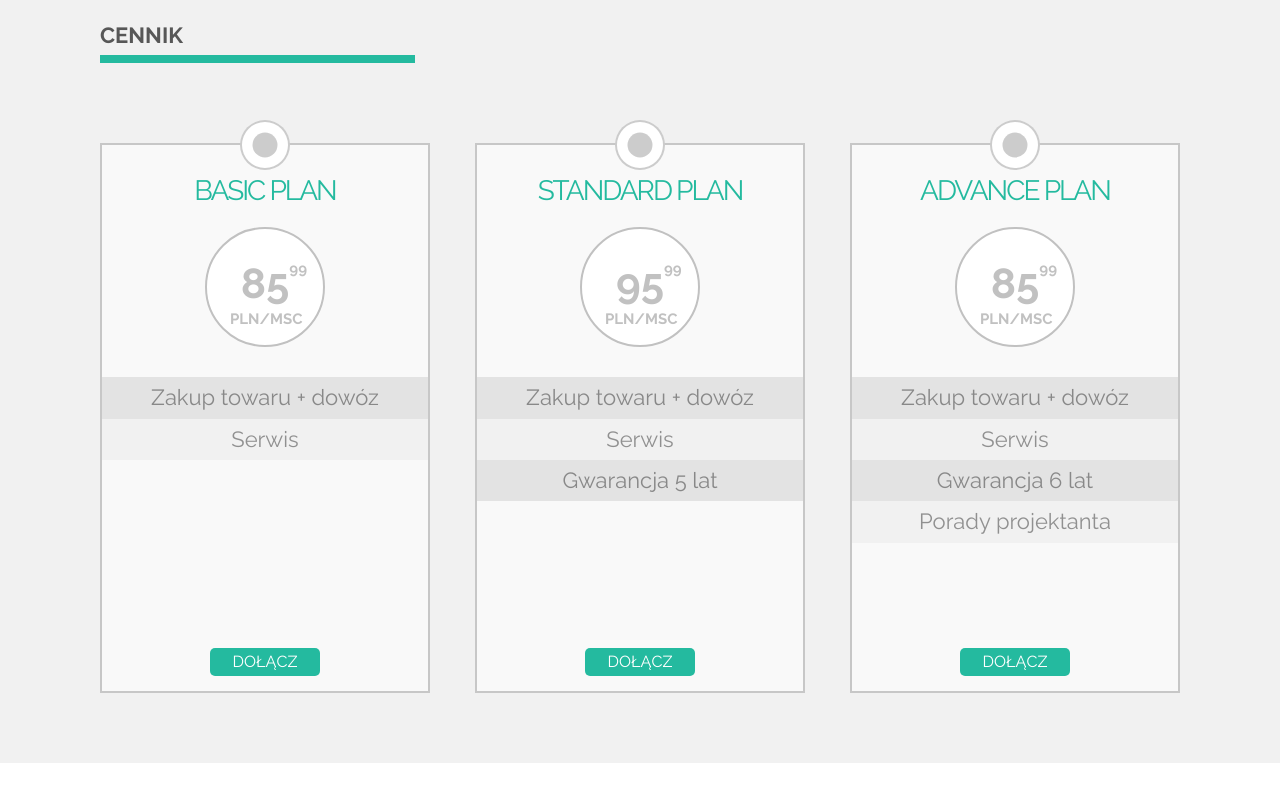
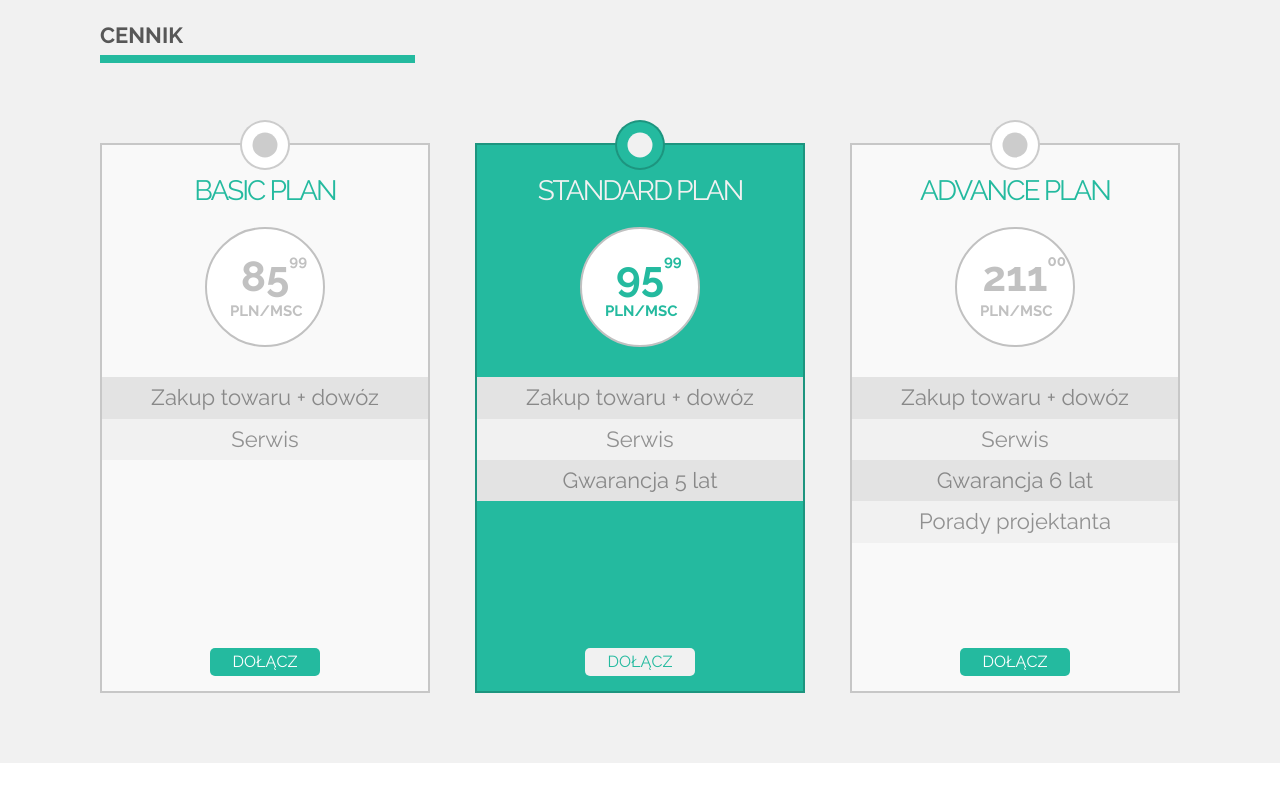
Before and after one commit to orszolka108/sitOnChair, a plain HTML site: page index.html in a window 1280 px wide. Shown: the part 900-1700 px from the top of the page. Drawn offline with nearby package versions, Linux system fonts and the light colour scheme.

Commit message:
Poprawki w sekcji pricing

```diff
--- a/css/style.css
+++ b/css/style.css
@@ -388,7 +388,37 @@ body {
     color: white;
 
 }
+/*style środkowego boxa*/
+.standard {
+    background-color: #24BA9F;
+}
 
+.standard .circle-standard {
+    background-color: #24BA9F;
+}
+.standard .circle-standard:after {
+    background-color: #f1f1f1;
+    z-index: 200;
+}
+
+.standard .standard-heading {
+    color: #f1f1f1;
+}
+
+.standard .pricing-btn {
+    background-color: #f1f1f1;
+    color: #24BA9F;
+}
+
+.standard .price-standard {
+    color: #24BA9F;
+}
+.standard .price-standard:after {
+    color: #24BA9F;
+}
+.standard .price-standard:before {
+    color: #24BA9F;
+}
 
 .pricing-circle-top {
     width: 50px;
@@ -442,7 +472,7 @@ body {
     margin-top: 20px;
     font-size: 42px;
     text-align: center;
-    line-height: 110px;
+    line-height: 95px;
     font-weight: 800;
     color: #c1c1c1;
     margin: 20px auto;
@@ -450,6 +480,13 @@ body {
 }
 .price:after {
     content: "99";
+    position: absolute;
+    color: #c1c1c1;
+    font-size: 15px;
+    top: -15px;
+}
+.price-advance:after {
+    content: "00";
     position: absolute;
     color: #c1c1c1;
     font-size: 15px;
@@ -526,7 +563,7 @@ body {
 /* ------------------------------------------------------------- */
 
 .form {
-    margin-top: 90px;
+    margin-top: 60px;
     display: flex;
     justify-content: space-between;
 }
--- a/index.html
+++ b/index.html
@@ -125,20 +125,20 @@
                     <a href="#" class="pricing-btn">Dołącz</a>
                 </div>
                 <div class="pricing-box standard">
-                    <span class="pricing-circle-top"></span>
-                    <h2 class="pricing-heading">standard plan</h2>
-                    <span class="price">95</span>
+                    <span class="pricing-circle-top circle-standard"></span>
+                    <h2 class="pricing-heading standard-heading">standard plan</h2>
+                    <span class="price price-standard">95</span>
                     <ul class="pricing-list">
                         <li>Zakup towaru + dowóz</li>
                         <li>Serwis</li>
                         <li>Gwarancja 5 lat</li>
                     </ul>
-                    <a href="#" class="pricing-btn">Dołącz</a>
+                    <a href="#" class="pricing-btn standard-btn">Dołącz</a>
                 </div>
                 <div class="pricing-box advance">
                     <span class="pricing-circle-top"></span>
                     <h2 class="pricing-heading">advance plan</h2>
-                    <span class="price">85</span>
+                    <span class="price price-advance">211</span>
                     <ul class="pricing-list">
                         <li>Zakup towaru + dowóz</li>
                         <li>Serwis</li>
--- a/js/app.js
+++ b/js/app.js
@@ -47,4 +47,9 @@ document.addEventListener("DOMContentLoaded", function () {
     })
 
 
+
+
+
+
+
 });
```
